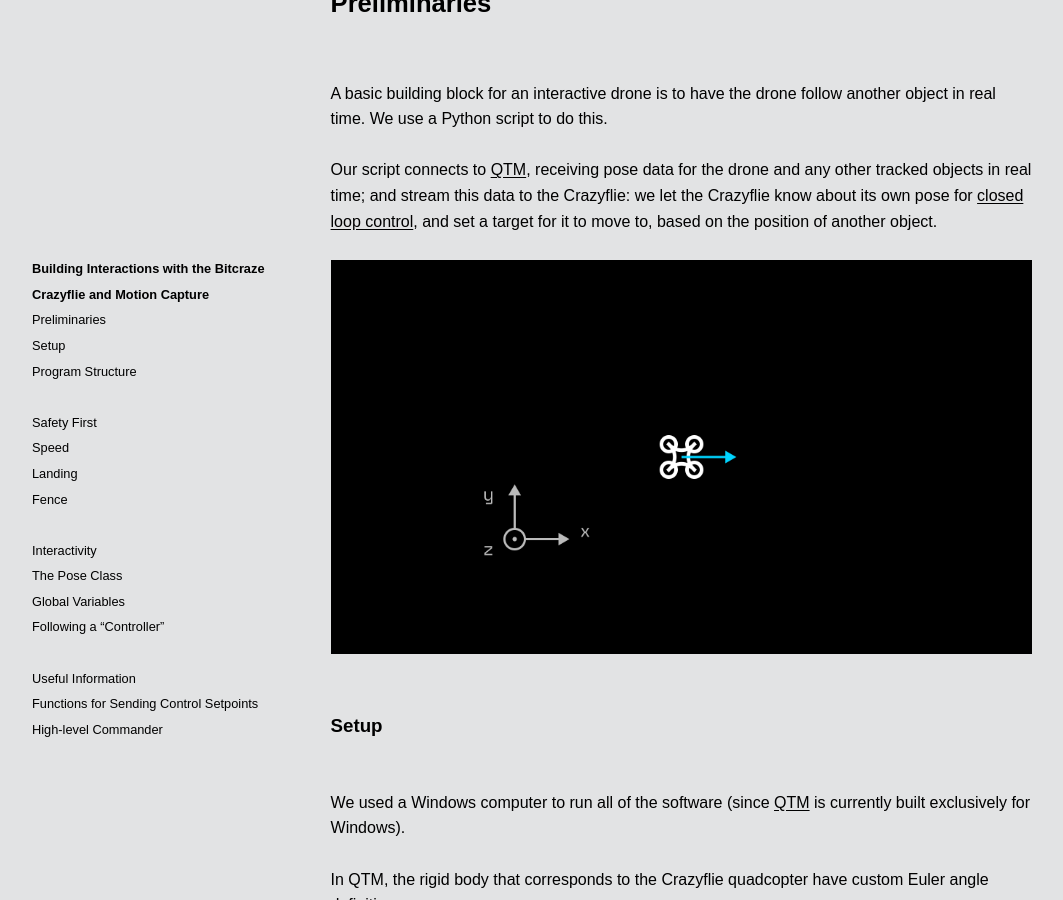
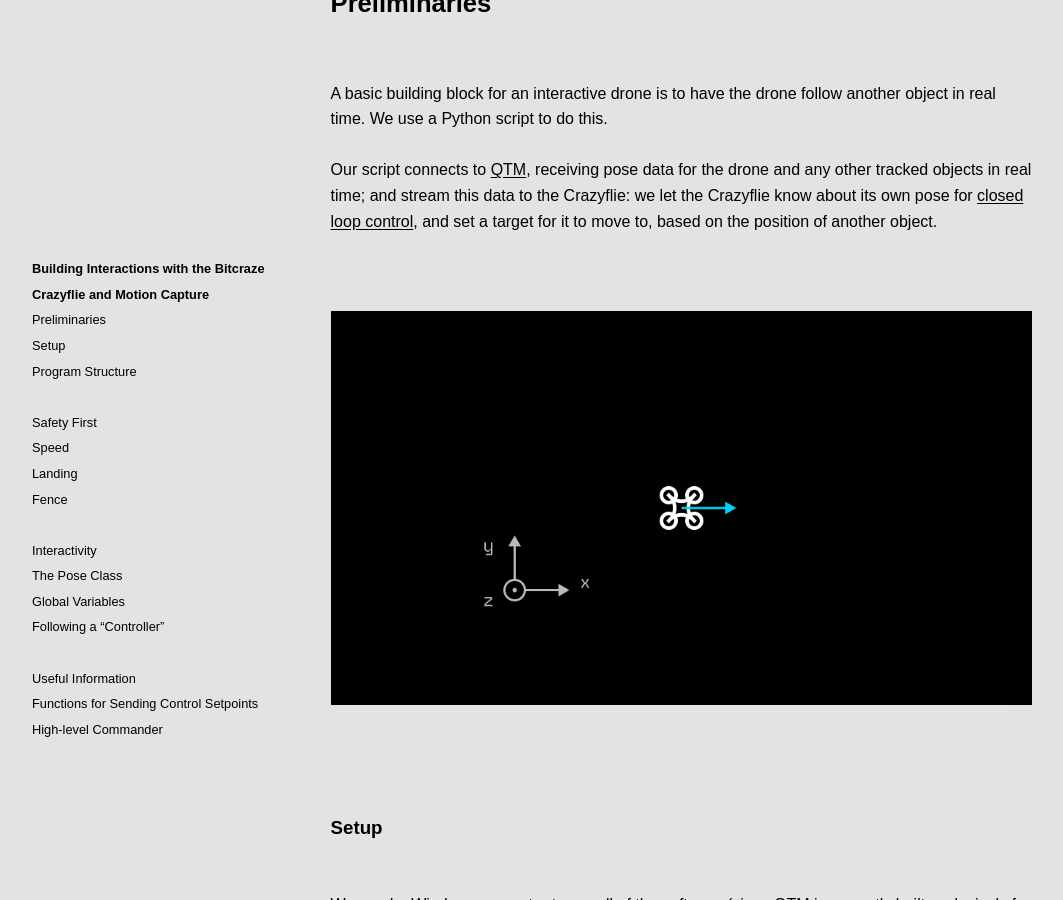
Before and after one commit to l77l77/mbaytas.github.io, a Jekyll site: the page built from crazyflie.md, in a window 1280 px wide and 900 px high, scrolled down 1287 px. Shown: the whole window, without its empty margins (108-1171 px from the left). Built offline with Jekyll 4.4.1, drawn with Linux system fonts in a browser that asks for light colours; some web fonts are replaced; our own code applies the rules of GitHub Pages for plain Markdown files; comment, search, counter and statistics services are not loaded.

Commit message:
Update default.html

```diff
--- a/_layouts/default.html
+++ b/_layouts/default.html
@@ -126,6 +126,7 @@
 
       img {
         width: 100%;
+        margin: 3.2rem 0;
       }
 
       nav #markdown-toc {
```
